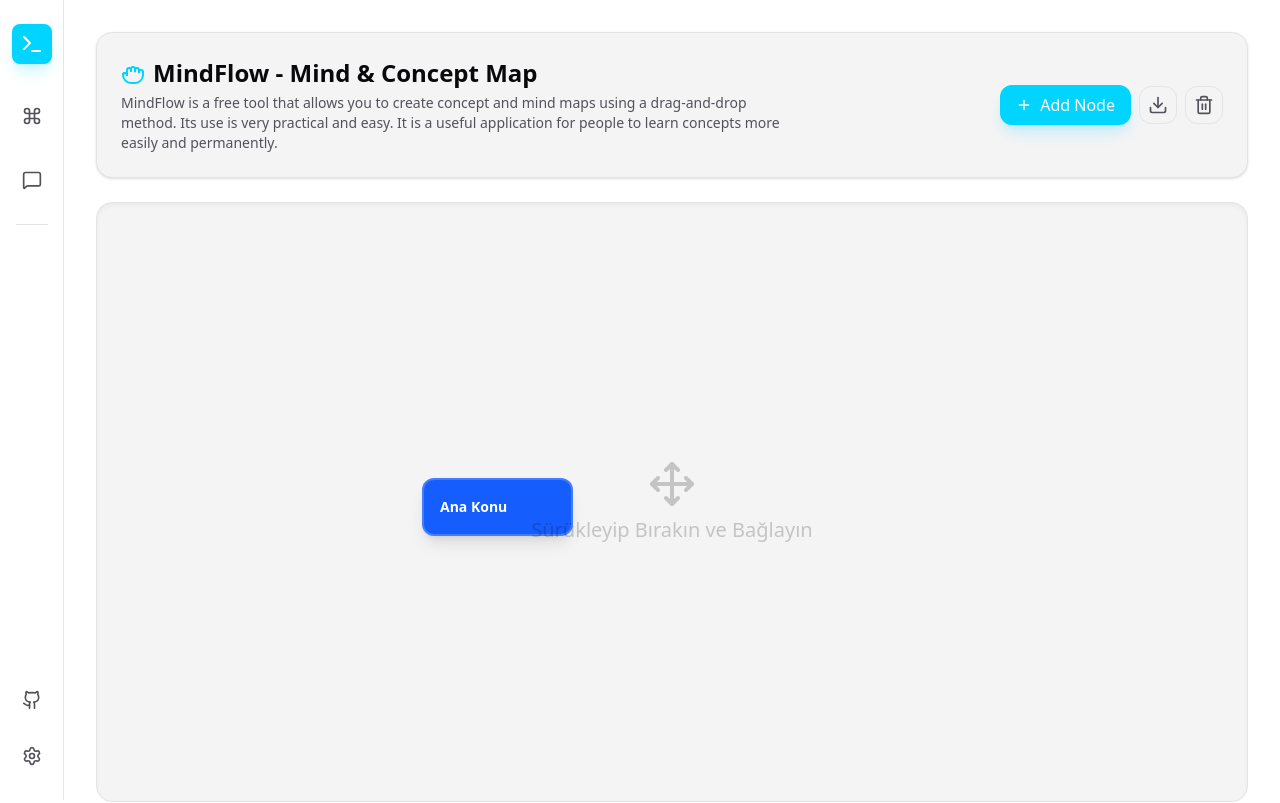
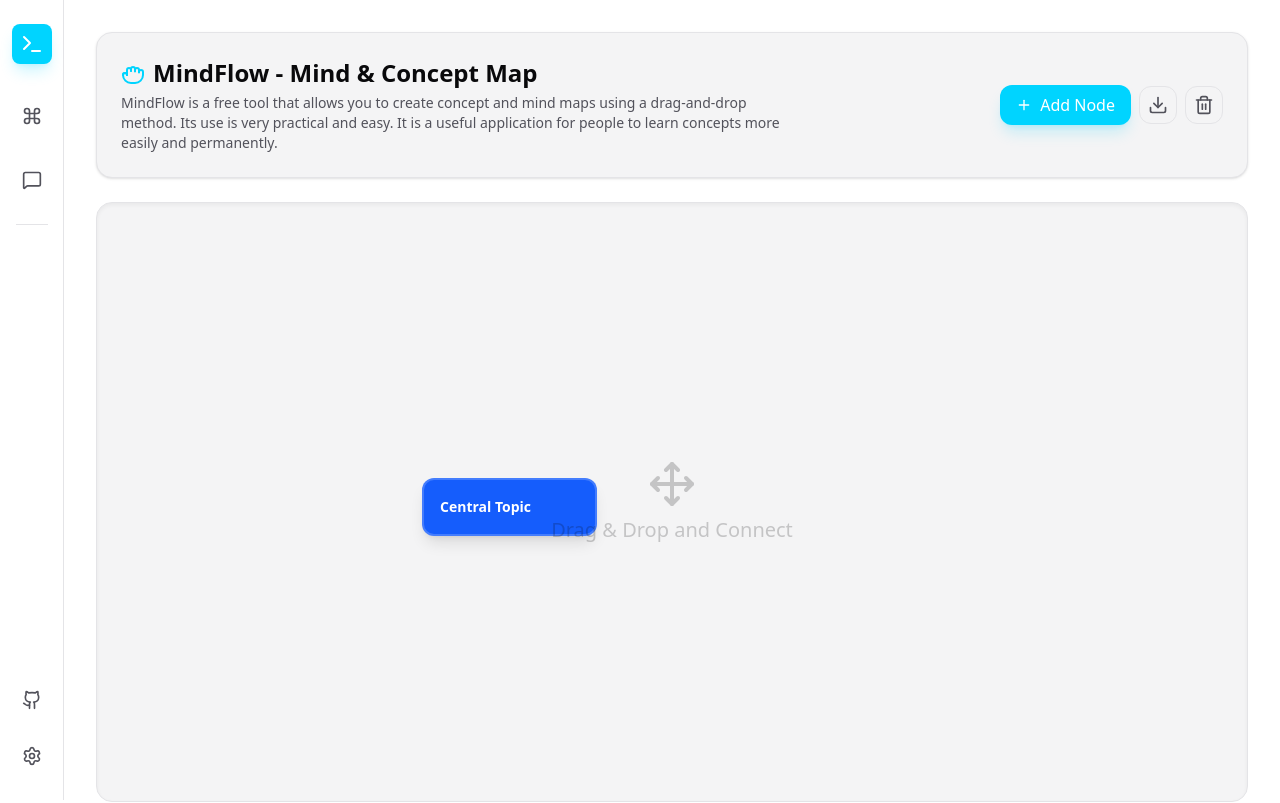
Before and after one commit to BilalisTheBack/transformer, a React (Vite) app: page /mind-map in a window 1280 px wide. Shown: the top 803 px of the page. Built offline with nearby package versions, Linux system fonts and the light colour scheme.

Commit message:
feat: sync all locales for MindFlow tool

```diff
--- a/src/features/visual/MindMap.tsx
+++ b/src/features/visual/MindMap.tsx
@@ -41,7 +41,13 @@
   useRecentTools();
 
   const [nodes, setNodes] = useState<MindNode[]>([
-    { id: "root", text: "Ana Konu", x: 400, y: 300, color: "bg-blue-600" },
+    {
+      id: "root",
+      text: t("mindflow.rootNode"),
+      x: 400,
+      y: 300,
+      color: "bg-blue-600",
+    },
   ]);
   const [connections, setConnections] = useState<Connection[]>([]);
   const [editingId, setEditingId] = useState<string | null>(null);
@@ -52,7 +58,7 @@
     const newNodeId = Math.random().toString(36).substr(2, 9);
     const newNode: MindNode = {
       id: newNodeId,
-      text: "Yeni Düğüm",
+      text: t("mindflow.newNode"),
       x: 100 + Math.random() * 200,
       y: 100 + Math.random() * 200,
       color: COLORS[Math.floor(Math.random() * COLORS.length)],
@@ -160,7 +166,7 @@
               setNodes([
                 {
                   id: "root",
-                  text: "Ana Konu",
+                  text: t("mindflow.rootNode"),
                   x: 400,
                   y: 300,
                   color: "bg-blue-600",
@@ -277,13 +283,14 @@
                             ? "bg-white/40"
                             : "hover:bg-black/20"
                         }`}
-                        title="Bağlantı Kur"
+                        title={t("mindflow.connect")}
                       >
                         <Plus className="w-3.5 h-3.5" />
                       </button>
                       <button
                         onClick={() => deleteNode(node.id)}
                         className="p-1 hover:bg-black/20 rounded text-white/80 hover:text-white"
+                        title={t("mindflow.deleteNode")}
                       >
                         <Trash2 className="w-3.5 h-3.5" />
                       </button>
@@ -305,9 +312,7 @@
           <div className="absolute inset-0 flex items-center justify-center pointer-events-none opacity-20">
             <div className="text-center space-y-2">
               <Move className="w-12 h-12 mx-auto" />
-              <p className="text-xl font-medium">
-                Sürükleyip Bırakın ve Bağlayın
-              </p>
+              <p className="text-xl font-medium">{t("mindflow.emptyState")}</p>
             </div>
           </div>
         )}
--- a/src/locales/de.json
+++ b/src/locales/de.json
@@ -83,7 +83,8 @@
     "robots-txt": "Robots.txt-Generator",
     "sitemap": "Sitemap.xml-Generator",
     "page-speed": "Seitengeschwindigkeit-Checkliste",
-    "seo-preview": "SEO-Vorschau"
+    "seo-preview": "SEO-Vorschau",
+    "mindflow": "MindFlow (Mind Map)"
   },
   "categories": {
     "converters": "Konverter",
@@ -1002,5 +1003,27 @@
     "github": "Auf GitHub anzeigen",
     "settings": "Einstellungen",
     "home": "Startseite"
+  },
+  "mindflow": {
+    "title": "MindFlow - Mind & Concept Map",
+    "description": "MindFlow is a free tool that allows you to create concept and mind maps using a drag-and-drop method. Its use is very practical and easy. It is a useful application for people to learn concepts more easily and permanently.",
+    "addNode": "Add Node",
+    "clear": "Clear All",
+    "export": "Export as Image",
+    "nodePlaceholder": "Enter topic...",
+    "helpTitle": "What is it and How to Use?",
+    "q1": "What is MindFlow?",
+    "a1": "MindFlow is a drag-and-drop mind mapping tool used to visualize complex ideas.",
+    "q2": "How to use it?",
+    "a2": "You can create new boxes by clicking Add Node, move them by dragging, and manage connections between them.",
+    "features": "Concept Map Features",
+    "feature1": "Free and Unlimited Use",
+    "feature2": "Practical Drag-and-Drop Interface",
+    "feature3": "Real-time Editing",
+    "newNode": "New Node",
+    "rootNode": "Central Topic",
+    "connect": "Link Nodes",
+    "deleteNode": "Delete Node",
+    "emptyState": "Drag & Drop and Connect"
   }
 }
--- a/src/locales/en.json
+++ b/src/locales/en.json
@@ -1016,6 +1016,11 @@
     "features": "Concept Map Features",
     "feature1": "Free and Unlimited Use",
     "feature2": "Practical Drag-and-Drop Interface",
-    "feature3": "Real-time Editing"
+    "feature3": "Real-time Editing",
+    "newNode": "New Node",
+    "rootNode": "Central Topic",
+    "connect": "Link Nodes",
+    "deleteNode": "Delete Node",
+    "emptyState": "Drag & Drop and Connect"
   }
 }
--- a/src/locales/es.json
+++ b/src/locales/es.json
@@ -83,7 +83,8 @@
     "robots-txt": "Generador Robots.txt",
     "sitemap": "Generador Sitemap.xml",
     "page-speed": "Lista de Velocidad de Página",
-    "seo-preview": "Vista Previa SEO"
+    "seo-preview": "Vista Previa SEO",
+    "mindflow": "MindFlow (Mind Map)"
   },
   "categories": {
     "converters": "Conversores",
@@ -1002,5 +1003,27 @@
     "github": "Ver en GitHub",
     "settings": "Configuración",
     "home": "Inicio"
+  },
+  "mindflow": {
+    "title": "MindFlow - Mind & Concept Map",
+    "description": "MindFlow is a free tool that allows you to create concept and mind maps using a drag-and-drop method. Its use is very practical and easy. It is a useful application for people to learn concepts more easily and permanently.",
+    "addNode": "Add Node",
+    "clear": "Clear All",
+    "export": "Export as Image",
+    "nodePlaceholder": "Enter topic...",
+    "helpTitle": "What is it and How to Use?",
+    "q1": "What is MindFlow?",
+    "a1": "MindFlow is a drag-and-drop mind mapping tool used to visualize complex ideas.",
+    "q2": "How to use it?",
+    "a2": "You can create new boxes by clicking Add Node, move them by dragging, and manage connections between them.",
+    "features": "Concept Map Features",
+    "feature1": "Free and Unlimited Use",
+    "feature2": "Practical Drag-and-Drop Interface",
+    "feature3": "Real-time Editing",
+    "newNode": "New Node",
+    "rootNode": "Central Topic",
+    "connect": "Link Nodes",
+    "deleteNode": "Delete Node",
+    "emptyState": "Drag & Drop and Connect"
   }
 }
--- a/src/locales/fr.json
+++ b/src/locales/fr.json
@@ -97,7 +97,8 @@
     "sitemap": "Générateur Sitemap.xml",
     "page-speed": "Checklist Vitesse de Page",
     "seo-preview": "Aperçu SEO",
-    "settings": "Paramètres"
+    "settings": "Paramètres",
+    "mindflow": "MindFlow (Mind Map)"
   },
   "categories": {
     "converters": "Convertisseurs",
@@ -1041,5 +1042,38 @@
       "boolean": "Booléen",
       "number": "Nombre (1-1000)"
     }
+  },
+  "mindflow": {
+    "title": "MindFlow - Carte Mentale",
+    "description": "Visualisez vos idées, créez des cartes conceptuelles.",
+    "addNode": "Add Node",
+    "clear": "Clear All",
+    "export": "Export as Image",
+    "nodePlaceholder": "Enter topic...",
+    "helpTitle": "What is it and How to Use?",
+    "q1": "What is MindFlow?",
+    "a1": "MindFlow is a drag-and-drop mind mapping tool used to visualize complex ideas.",
+    "q2": "How to use it?",
+    "a2": "You can create new boxes by clicking Add Node, move them by dragging, and manage connections between them.",
+    "features": "Caractéristiques",
+    "feature1": "Utilisation gratuite et illimitée",
+    "feature2": "Interface glisser-déposer",
+    "feature3": "Édition en temps réel",
+    "newNode": "Nouveau nœud",
+    "rootNode": "Sujet central",
+    "connect": "Relier les nœuds",
+    "deleteNode": "Supprimer le nœud",
+    "emptyState": "Glissez-déposez et connectez",
+    "commands": {
+      "addNode": "Ajouter un nœud",
+      "clearAll": "Tout effacer",
+      "exportImage": "Exporter image",
+      "help": "Comment utiliser ?"
+    },
+    "help_title": "Aide MindFlow",
+    "help_q1": "Comment ajouter ?",
+    "help_a1": "Cliquez sur 'Ajouter' ou double-cliquez sur un nœud.",
+    "help_q2": "Comment connecter ?",
+    "help_a2": "Cliquez sur '+' sur un nœud, puis sur le nœud cible."
   }
 }
--- a/src/locales/it.json
+++ b/src/locales/it.json
@@ -83,7 +83,8 @@
     "robots-txt": "Generatore Robots.txt",
     "sitemap": "Generatore Sitemap.xml",
     "page-speed": "Checklist Velocità Pagina",
-    "seo-preview": "Anteprima SEO"
+    "seo-preview": "Anteprima SEO",
+    "mindflow": "MindFlow (Mind Map)"
   },
   "categories": {
     "converters": "Convertitori",
@@ -1002,5 +1003,27 @@
     "github": "Vedi su GitHub",
     "settings": "Impostazioni",
     "home": "Home"
+  },
+  "mindflow": {
+    "title": "MindFlow - Mind & Concept Map",
+    "description": "MindFlow is a free tool that allows you to create concept and mind maps using a drag-and-drop method. Its use is very practical and easy. It is a useful application for people to learn concepts more easily and permanently.",
+    "addNode": "Add Node",
+    "clear": "Clear All",
+    "export": "Export as Image",
+    "nodePlaceholder": "Enter topic...",
+    "helpTitle": "What is it and How to Use?",
+    "q1": "What is MindFlow?",
+    "a1": "MindFlow is a drag-and-drop mind mapping tool used to visualize complex ideas.",
+    "q2": "How to use it?",
+    "a2": "You can create new boxes by clicking Add Node, move them by dragging, and manage connections between them.",
+    "features": "Concept Map Features",
+    "feature1": "Free and Unlimited Use",
+    "feature2": "Practical Drag-and-Drop Interface",
+    "feature3": "Real-time Editing",
+    "newNode": "New Node",
+    "rootNode": "Central Topic",
+    "connect": "Link Nodes",
+    "deleteNode": "Delete Node",
+    "emptyState": "Drag & Drop and Connect"
   }
 }
--- a/src/locales/pt.json
+++ b/src/locales/pt.json
@@ -83,7 +83,8 @@
     "robots-txt": "Gerador Robots.txt",
     "sitemap": "Gerador Sitemap.xml",
     "page-speed": "Checklist de Velocidade de Página",
-    "seo-preview": "Visualização SEO"
+    "seo-preview": "Visualização SEO",
+    "mindflow": "MindFlow (Mind Map)"
   },
   "categories": {
     "converters": "Conversores",
@@ -1002,5 +1003,27 @@
     "github": "Ver no GitHub",
     "settings": "Configurações",
     "home": "Início"
+  },
+  "mindflow": {
+    "title": "MindFlow - Mind & Concept Map",
+    "description": "MindFlow is a free tool that allows you to create concept and mind maps using a drag-and-drop method. Its use is very practical and easy. It is a useful application for people to learn concepts more easily and permanently.",
+    "addNode": "Add Node",
+    "clear": "Clear All",
+    "export": "Export as Image",
+    "nodePlaceholder": "Enter topic...",
+    "helpTitle": "What is it and How to Use?",
+    "q1": "What is MindFlow?",
+    "a1": "MindFlow is a drag-and-drop mind mapping tool used to visualize complex ideas.",
+    "q2": "How to use it?",
+    "a2": "You can create new boxes by clicking Add Node, move them by dragging, and manage connections between them.",
+    "features": "Concept Map Features",
+    "feature1": "Free and Unlimited Use",
+    "feature2": "Practical Drag-and-Drop Interface",
+    "feature3": "Real-time Editing",
+    "newNode": "New Node",
+    "rootNode": "Central Topic",
+    "connect": "Link Nodes",
+    "deleteNode": "Delete Node",
+    "emptyState": "Drag & Drop and Connect"
   }
 }
--- a/src/locales/ru.json
+++ b/src/locales/ru.json
@@ -83,7 +83,8 @@
     "robots-txt": "Генератор Robots.txt",
     "sitemap": "Генератор Sitemap.xml",
     "page-speed": "Чек-лист Скорости Страницы",
-    "seo-preview": "Предпросмотр SEO"
+    "seo-preview": "Предпросмотр SEO",
+    "mindflow": "MindFlow (Mind Map)"
   },
   "categories": {
     "converters": "Конвертеры",
@@ -1002,5 +1003,27 @@
     "github": "Посмотреть на GitHub",
     "settings": "Настройки",
     "home": "Главная"
+  },
+  "mindflow": {
+    "title": "MindFlow - Mind & Concept Map",
+    "description": "MindFlow is a free tool that allows you to create concept and mind maps using a drag-and-drop method. Its use is very practical and easy. It is a useful application for people to learn concepts more easily and permanently.",
+    "addNode": "Add Node",
+    "clear": "Clear All",
+    "export": "Export as Image",
+    "nodePlaceholder": "Enter topic...",
+    "helpTitle": "What is it and How to Use?",
+    "q1": "What is MindFlow?",
+    "a1": "MindFlow is a drag-and-drop mind mapping tool used to visualize complex ideas.",
+    "q2": "How to use it?",
+    "a2": "You can create new boxes by clicking Add Node, move them by dragging, and manage connections between them.",
+    "features": "Concept Map Features",
+    "feature1": "Free and Unlimited Use",
+    "feature2": "Practical Drag-and-Drop Interface",
+    "feature3": "Real-time Editing",
+    "newNode": "New Node",
+    "rootNode": "Central Topic",
+    "connect": "Link Nodes",
+    "deleteNode": "Delete Node",
+    "emptyState": "Drag & Drop and Connect"
   }
 }
--- a/src/locales/tr.json
+++ b/src/locales/tr.json
@@ -97,7 +97,7 @@
     "sitemap": "Sitemap.xml Oluşturucu",
     "page-speed": "Sayfa Hızı Kontrolü",
     "seo-preview": "SEO Önizleme",
-    "mindflow": "MindFlow (Zihin Haritası)",
+    "mindflow": "MindFlow (Mind Map)",
     "settings": "Ayarlar"
   },
   "categories": {
@@ -1002,20 +1002,36 @@
     "disclaimer": "* Gecikme Google üzerinden ölçülür. İndirme Wikimedia CDN, yükleme ise HttpBin kullanır. Sonuçlar tahminidir ve tarayıcı performansına bağlıdır."
   },
   "mindflow": {
-    "title": "MindFlow - Zihin ve Kavram Haritası",
-    "description": "Sürükle bırak yöntemiyle ücretsiz bir şekilde kavram ve zihin haritaları oluşturmanıza yarayan bir araçtır. Bu uygulama ile ortak çalışmalar yaparak kavram ve zihin haritaları oluşturabilirsiniz. Kullanımı oldukça pratik ve kolaydır. İnsanların kavramları daha kolay ve kalıcı bir şekilde öğrenmeleri için işe yarar bir uygulamadır.",
-    "addNode": "Düğüm Ekle",
-    "clear": "Tümünü Temizle",
-    "export": "Resim Olarak Dışa Aktar",
-    "nodePlaceholder": "Konu adını girin...",
-    "helpTitle": "Nedir ve Nasıl Kullanılır?",
-    "q1": "MindFlow Nedir?",
-    "a1": "MindFlow, karmaşık fikirleri görselleştirmek için kullanılan sürükle-bırak destekli bir zihin haritası oluşturma aracıdır.",
-    "q2": "Nasıl kullanılır?",
-    "a2": "Düğüm Ekle butonuna basarak yeni bir kutucuk oluşturabilir, kutucukları sürükleyerek yerlerini değiştirebilir ve aralarındaki bağlantıları yönetebilirsiniz.",
+    "title": "MindFlow - Zihin Haritası",
+    "description": "Fikirlerinizi görselleştirin, kavram haritaları oluşturun.",
+    "addNode": "Add Node",
+    "clear": "Clear All",
+    "export": "Export as Image",
+    "nodePlaceholder": "Enter topic...",
+    "helpTitle": "What is it and How to Use?",
+    "q1": "What is MindFlow?",
+    "a1": "MindFlow is a drag-and-drop mind mapping tool used to visualize complex ideas.",
+    "q2": "How to use it?",
+    "a2": "You can create new boxes by clicking Add Node, move them by dragging, and manage connections between them.",
     "features": "Kavram Haritası Özellikleri",
     "feature1": "Ücretsiz ve Sınırsız Kullanım",
     "feature2": "Pratik Sürükle-Bırak Arayüzü",
-    "feature3": "Gerçek Zamanlı Düzenleme"
+    "feature3": "Gerçek Zamanlı Düzenleme",
+    "newNode": "Yeni Düğüm",
+    "rootNode": "Ana Konu",
+    "connect": "Bağlantı Kur",
+    "deleteNode": "Düğümü Sil",
+    "emptyState": "Sürükleyip Bırakın ve Bağlayın",
+    "commands": {
+      "addNode": "Düğüm Ekle",
+      "clearAll": "Hepsini Temizle",
+      "exportImage": "Resim Olarak İndir",
+      "help": "Nasıl Kullanılır?"
+    },
+    "help_title": "MindFlow Yardım",
+    "help_q1": "Düğüm nasıl eklenir?",
+    "help_a1": "'Düğüm Ekle' butonuna basın veya mevcut bir düğüme çift tıklayın.",
+    "help_q2": "Bağlantı nasıl kurulur?",
+    "help_a2": "Düğüm üzerindeki '+' ikonuna tıklayın, ardından bağlamak istediğiniz diğer düğüme tıklayın."
   }
 }
--- a/sync_locales_final.cjs
+++ b/sync_locales_final.cjs
@@ -1029,6 +1029,30 @@
       pressStart: "Appuyez sur Démarrer pour commencer",
       disclaimer:
         "* La latence est mesurée via Google. Le téléchargement utilise Wikimedia CDN et le téléversement utilise HttpBin. Les résultats sont estimés et dépendent des performances du navigateur.",
+    },
+    mindflow: {
+      title: "MindFlow - Carte Mentale",
+      description: "Visualisez vos idées, créez des cartes conceptuelles.",
+      commands: {
+        addNode: "Ajouter un nœud",
+        clearAll: "Tout effacer",
+        exportImage: "Exporter image",
+        help: "Comment utiliser ?",
+      },
+      newNode: "Nouveau nœud",
+      rootNode: "Sujet central",
+      connect: "Relier les nœuds",
+      deleteNode: "Supprimer le nœud",
+      emptyState: "Glissez-déposez et connectez",
+      help_title: "Aide MindFlow",
+      help_q1: "Comment ajouter ?",
+      help_a1: "Cliquez sur 'Ajouter' ou double-cliquez sur un nœud.",
+      help_q2: "Comment connecter ?",
+      help_a2: "Cliquez sur '+' sur un nœud, puis sur le nœud cible.",
+      features: "Caractéristiques",
+      feature1: "Utilisation gratuite et illimitée",
+      feature2: "Interface glisser-déposer",
+      feature3: "Édition en temps réel",
     },
   },
   tr: {
@@ -2101,6 +2125,32 @@
       pressStart: "Başlamak için Başlat'a basın",
       disclaimer:
         "* Gecikme Google üzerinden ölçülür. İndirme Wikimedia CDN, yükleme ise HttpBin kullanır. Sonuçlar tahminidir ve tarayıcı performansına bağlıdır.",
+    },
+    mindflow: {
+      title: "MindFlow - Zihin Haritası",
+      description: "Fikirlerinizi görselleştirin, kavram haritaları oluşturun.",
+      commands: {
+        addNode: "Düğüm Ekle",
+        clearAll: "Hepsini Temizle",
+        exportImage: "Resim Olarak İndir",
+        help: "Nasıl Kullanılır?",
+      },
+      newNode: "Yeni Düğüm",
+      rootNode: "Ana Konu",
+      connect: "Bağlantı Kur",
+      deleteNode: "Düğümü Sil",
+      emptyState: "Sürükleyip Bırakın ve Bağlayın",
+      help_title: "MindFlow Yardım",
+      help_q1: "Düğüm nasıl eklenir?",
+      help_a1:
+        "'Düğüm Ekle' butonuna basın veya mevcut bir düğüme çift tıklayın.",
+      help_q2: "Bağlantı nasıl kurulur?",
+      help_a2:
+        "Düğüm üzerindeki '+' ikonuna tıklayın, ardından bağlamak istediğiniz diğer düğüme tıklayın.",
+      features: "Kavram Haritası Özellikleri",
+      feature1: "Ücretsiz ve Sınırsız Kullanım",
+      feature2: "Pratik Sürükle-Bırak Arayüzü",
+      feature3: "Gerçek Zamanlı Düzenleme",
     },
   },
   es: {
```
